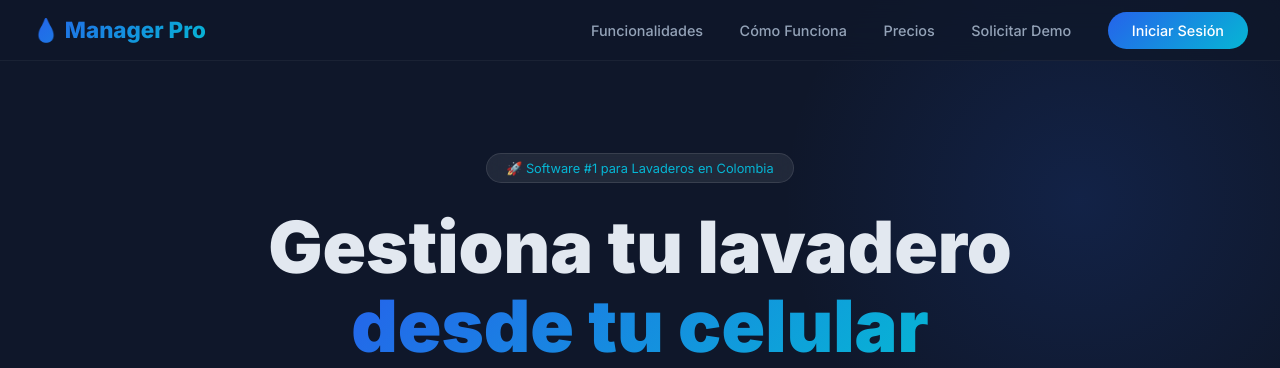
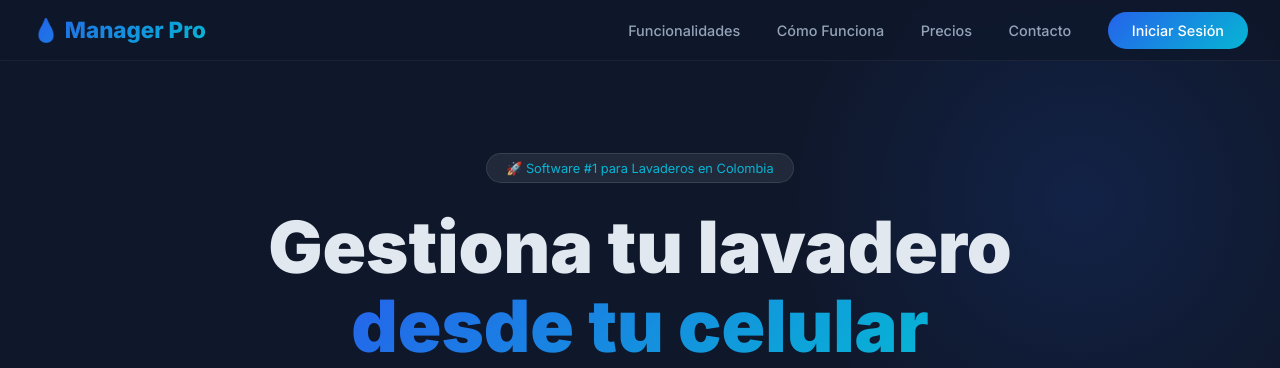
Before and after one commit to juancarlosmaya/LAVADERO_POS, a Django app: page / in a window 1280 px wide. Shown: the top 368 px of the page. Run offline with Django 5.2, Linux system fonts and the light colour scheme.

Commit message:
ajuste plantilla index.html

```diff
--- a/Lavadero_pos/Cliente/templates/Cliente/index.html
+++ b/Lavadero_pos/Cliente/templates/Cliente/index.html
@@ -506,7 +506,7 @@
     }
 
     @media(max-width:768px) {
-      .nav-links {
+      .hide-mobile {
         display: none;
       }
 
@@ -527,10 +527,10 @@
   <nav>
     <div class="logo">💧 Manager Pro</div>
     <div class="nav-links">
-      <a href="#features">Funcionalidades</a>
-      <a href="#como-funciona">Cómo Funciona</a>
-      <a href="#precios">Precios</a>
-      <a href="#precios">Solicitar Demo</a>
+      <a href="#features" class="hide-mobile">Funcionalidades</a>
+      <a href="#como-funciona" class="hide-mobile">Cómo Funciona</a>
+      <a href="#precios" class="hide-mobile">Precios</a>
+      <a href="#contacto" class="hide-mobile">Contacto</a>
       <a href="{% url 'login' %}" class="btn-cta">Iniciar Sesión</a>
     </div>
   </nav>
```
